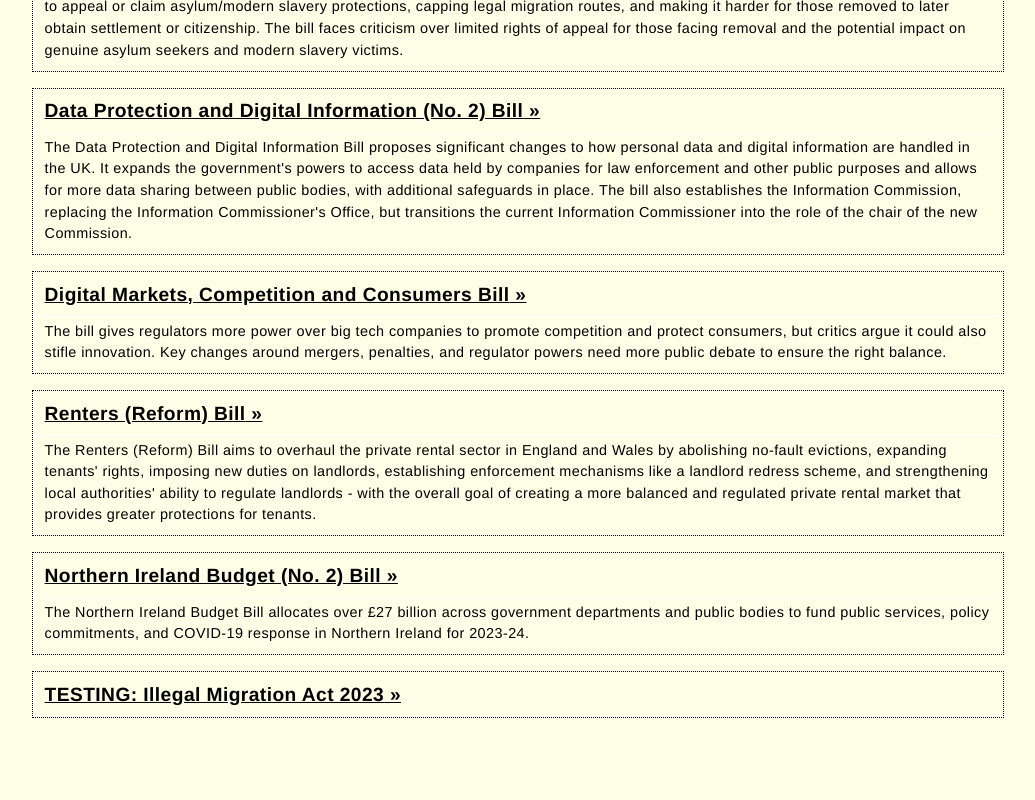
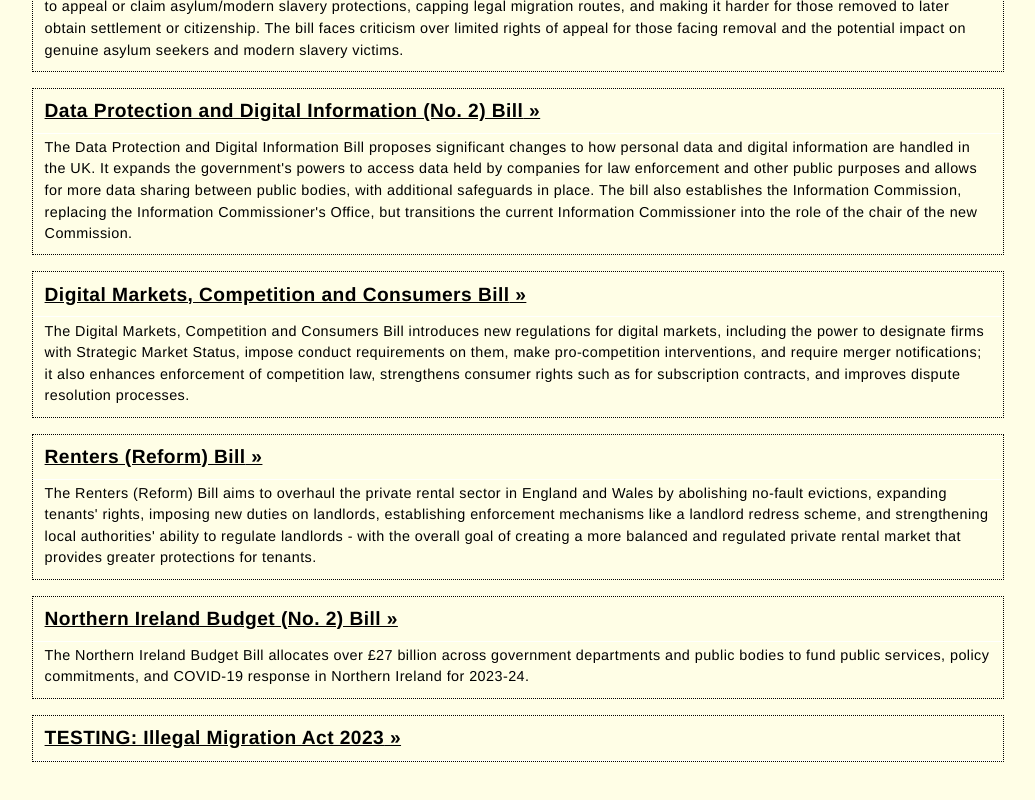
Before and after one commit to padolsey/lewis, a Next.js app: page / in a window 1280 px wide. Shown: the part 811-1611 px from the top of the page, without its empty margins (122-1157 px from the left). Before the commit the page ends 1580 px from the top, so only its background shows below. Built offline with nearby package versions, Linux system fonts and the light colour scheme.

Commit message:
Updating 'Digital Markets, Competition and Consumers Bill' w/ gpt-4 digest

```diff
--- a/bills/3453/tldr.md
+++ b/bills/3453/tldr.md
@@ -1 +1 @@
-The bill gives regulators more power over big tech companies to promote competition and protect consumers, but critics argue it could also stifle innovation. Key changes around mergers, penalties, and regulator powers need more public debate to ensure the right balance.
+The Digital Markets, Competition and Consumers Bill introduces new regulations for digital markets, including the power to designate firms with Strategic Market Status, impose conduct requirements on them, make pro-competition interventions, and require merger notifications; it also enhances enforcement of competition law, strengthens consumer rights such as for subscription contracts, and improves dispute resolution processes.
--- a/digest/queries/BillDelta.mjs
+++ b/digest/queries/BillDelta.mjs
@@ -3,7 +3,7 @@ import ChunkedConcurrentGPTRequest from '../ChunkedConcurrentGPTRequest.mjs';
 export default class BillDeltaQuery extends ChunkedConcurrentGPTRequest {
   id = 'bill_delta';
   // chunkerTokenLimit = 5500;
-  chunkerTokenLimit = 2800;
+  chunkerTokenLimit = 2900;
 
   constructor(documentSpec) {
     super();
@@ -17,7 +17,7 @@ export default class BillDeltaQuery extends ChunkedConcurrentGPTRequest {
       // max_tokens: 9000,
 
       model: 'gpt-4',
-      max_tokens: 3000,
+      max_tokens: 3100,
       temperature: 0.0,
       messages: [
         { role: 'system', content: `
```
Also changed, not shown: bills/3453/concerns.md (+1 -1 lines), 2 other files (tests, documents, lock files or other folders).
